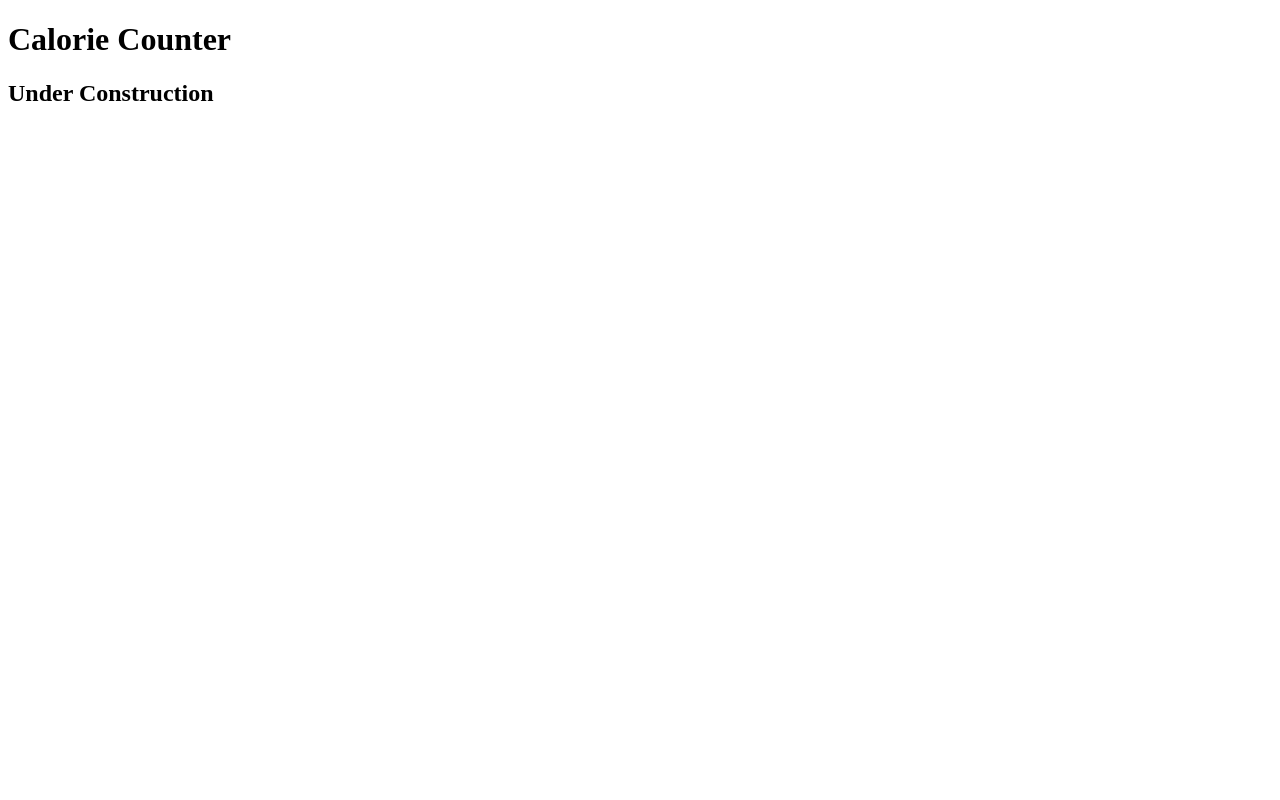
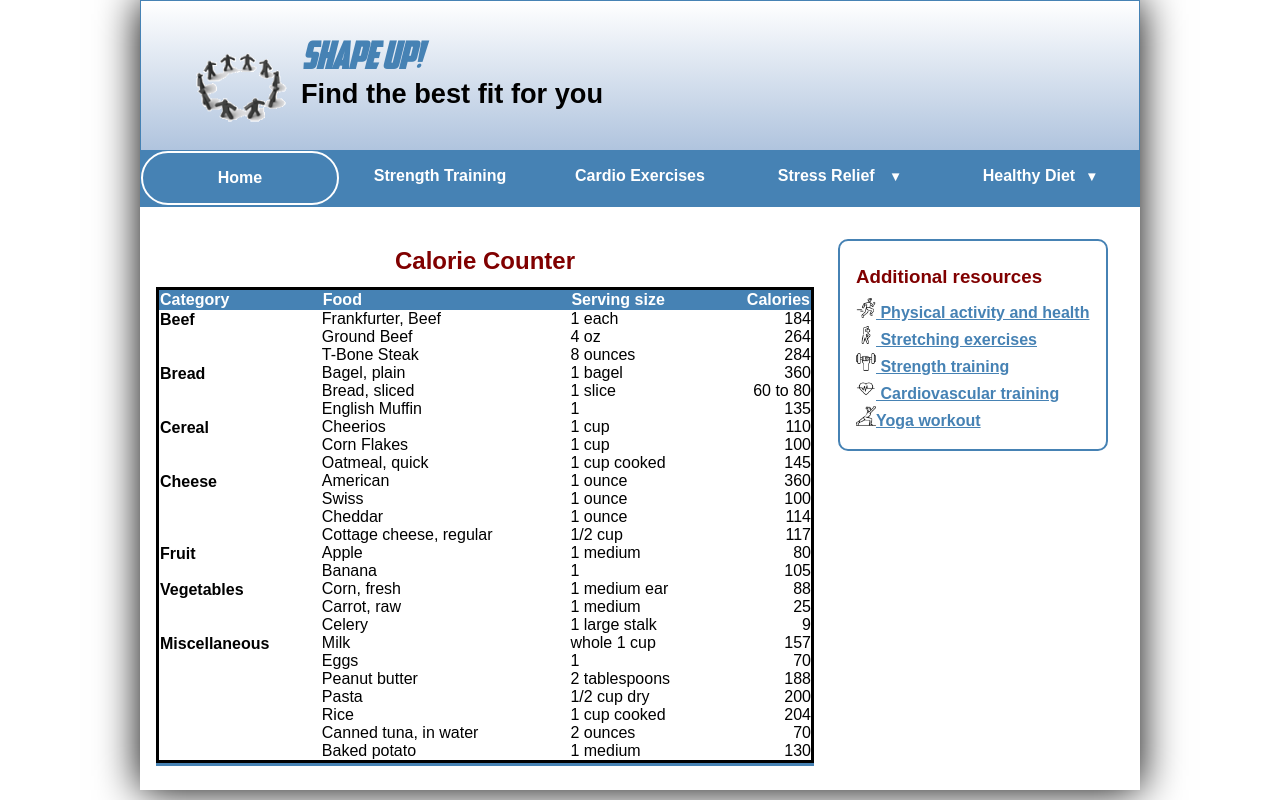
Before and after one commit to MelenaJ411/shape-up-exercises, a plain HTML site: page diet/calories.html in a window 1280 px wide. Drawn offline with Linux system fonts and the light colour scheme.

Commit message:
Shape UP done

```diff
--- a/diet/calories.html
+++ b/diet/calories.html
@@ -4,12 +4,221 @@
 	<meta charset="UTF-8">
 	<meta name="viewport" content="width=device-width, initial-scale=1.0">
 	<title>Shape Up! | Calorie Counter</title>
+	<link rel="icon" href="images/favicon.ico">
+	<link rel="stylesheet" href="../styles/main.css">
+	<link rel="stylesheet" href="../styles/calories.css">
 </head>
 
 <body>
+	<header>
+		<img src="../images/shape_up_logo.png" alt="Shape Up logo">
+		<h1>Shape Up!</h1>
+		<h2>Find the best fit for you</h2>
+	</header>
+
+	<nav class="navbar">
+		<input type="checkbox" id="menu-toggle">
+		<label for="menu-toggle" class="menu-btn"></label>
+		<ul class = "menu">
+
+			<li><a href="index.html" class = "current">Home</a></li>
+			<li><a href="strength/strength.html">Strength Training</a></li>
+			<li><a href="cardio/cardio.html">Cardio Exercises</a></li>
+				<li>
+					<a href="stress/stress.html">Stress Relief <small></small> </a>
+					<ul class="submenu">
+						<li><a href="stress/stress.html">What is Stress?</a></li>
+						<li><a href="stress/tips.html">5 Helpful Tips</a></li>
+						<li><a href="stress/meditate.html">Meditation</a></li>
+						<li><a href="stress/vipassana.html">Vipassana</a></li>
+					</ul>
+				</li>
+			<li>
+				<a href="diet/diet.html">Healthy Diet<small></small> </a>
+				<ul class="submenu">
+					<li><a href="diet/diet.html">Why a Healthy Diet?</a></li>
+					<li><a href="diet/meals.html">Plan Your Meals</a></li>
+					<li><a href="diet/calories.html">Count Your Calories</a></li>
+					<li><a href="diet/bmi.html">Calculate Your BMI</a></li>
+				</ul>
+			</li>
+		</ul>
+	</nav>
+
+
 	<main>
-	    <h1>Calorie Counter</h1>
-		<h2>Under Construction</h2>
+		<figure>
+			<figcaption><h2>Calorie Counter</h2></figcaption>
+			<table>
+				<thead>
+					<tr>
+						<th>Category</th>
+						<th>Food</th>
+						<th>Serving size</th>
+						<th class = "right">Calories</th>
+					</tr>
+				</thead>
+				<tbody>
+					<tr>
+						<th rowspan = "3">Beef</th>
+						<td>Frankfurter, Beef</td>
+						<td>1 each</td>
+						<td class = "right">184</td>
+					</tr>
+					<tr>
+						<td>Ground Beef</td>
+						<td>4 oz</td>
+						<td class = "right">264</td>
+					</tr>
+					<tr>
+						<td>T-Bone Steak</td>
+						<td>8 ounces</td>
+						<td class = "right">284</td>
+					</tr>
+					<tr>
+						<th rowspan = "3">Bread</th>
+						<td>Bagel, plain</td>
+						<td>1 bagel</td>
+						<td class = "right">360</td>
+					</tr>
+					<tr>
+						<td>Bread, sliced</td>
+						<td>1 slice</td>
+						<td class = "right">60 to 80</td>
+					</tr>
+					<tr>
+						<td>English Muffin</td>
+						<td>1</td>
+						<td class = "right">135</td>
+					</tr>
+					<tr>
+						<th rowspan = "3">Cereal</th>
+						<td>Cheerios</td>
+						<td>1 cup</td>
+						<td class = "right">110</td>
+					</tr>
+					<tr>
+						<td>Corn Flakes</td>
+						<td>1 cup</td>
+						<td class = "right">100</td>
+					</tr>
+					<tr>
+						<td>Oatmeal, quick</td>
+						<td>1 cup cooked</td>
+						<td class = "right">145</td>
+					</tr>
+					<tr>
+						<th rowspan = "4">Cheese</th>
+						<td>American</td>
+						<td>1 ounce</td>
+						<td class = "right">360</td>
+					</tr>
+					<tr>
+						<td>Swiss</td>
+						<td>1 ounce</td>
+						<td class = "right">100</td>
+					</tr>
+					<tr>
+						<td>Cheddar</td>
+						<td>1 ounce</td>
+						<td class = "right">114</td>
+					</tr>
+					<tr>
+						<td>Cottage cheese, regular</td>
+						<td>1/2 cup</td>
+						<td class = "right">117</td>
+					</tr>
+					<tr>
+						<th rowspan = "2">Fruit</th>
+						<td>Apple</td>
+						<td>1 medium</td>
+						<td class = "right">80</td>
+					</tr>
+					<tr>
+						<td>Banana</td>
+						<td>1</td>
+						<td class = "right">105</td>
+					</tr>
+					<tr>
+						<th rowspan = "3">Vegetables</th>
+						<td>Corn, fresh</td>
+						<td>1 medium ear</td>
+						<td class = "right">88</td>
+					</tr>
+						<td>Carrot, raw</td>
+						<td>1 medium</td>
+						<td class = "right">25</td>
+					</tr>
+					<tr>
+						<td>Celery</td>
+						<td>1 large stalk</td>
+						<td class = "right">9</td>
+					</tr>
+					<tr>
+						<th rowspan = "7">Miscellaneous</th>
+						<td>Milk</td>
+						<td>whole 1 cup</td>
+						<td class = "right">157</td>
+					</tr>
+					<tr>
+						<td>Eggs</td>
+						<td>1</td>
+						<td class = "right">70</td>
+					</tr>
+					<tr>
+						<td>Peanut butter</td>
+						<td>2 tablespoons</td>
+						<td class = "right">188</td>
+					</tr>
+					<tr>
+						<td>Pasta</td>
+						<td>1/2 cup dry</td>
+						<td class = "right">200</td>
+					</tr>
+					<tr>
+						<td>Rice</td>
+						<td>1 cup cooked</td>
+						<td class = "right">204</td>
+					</tr>
+					<tr>
+						<td>Canned tuna, in water</td>
+						<td>2 ounces</td>
+						<td class = "right">70</td>
+					</tr>
+					<tr>
+						<td>Baked potato</td>
+						<td>1 medium</td>
+						<td class = "right">130</td>
+					</tr>
+					</tbody>
+			</table>
+		</figure>
+
+
+
+
+		<aside>
+			<h3>Additional resources</h3>
+			<ul>
+
+			<li><img src="../images/run-icon.png" alt="Run Icon"><a href="https://www.cdc.gov/physical-activity-basics/benefits/index.html"> Physical activity and health</a></li>
+
+
+			<li><img src="../images/stretch-icon.png" alt="Stretch Icon"><a href="https://www.heart.org/en/healthy-living/fitness/fitness-basics/flexibility-exercise-stretching"> Stretching exercises</a></li>
+
+
+			<li><img src="../images/strength-icon.png" alt="Strength Icon"><a href="https://www.heart.org/en/healthy-living/fitness/fitness-basics/strength-and-resistance-training-exercise"> Strength training</a></li>
+
+
+			<li><img src="../images/cardio-icon.png" alt="Cardio Icon"><a href="https://www.health.harvard.edu/exercise-and-fitness/interval-training-for-a-stronger-heart"> Cardiovascular training</a></li>
+
+
+			<li><img src="../images/yoga-icon.png" alt="Yoga Icon"><a href= "https://www.self.com/gallery/power-yoga-workout">Yoga workout</a></li>
+
+			</ul>
+
+			</aside>
+
     </main>
 </body>
 </html>
--- /dev/null
+++ b/styles/calories.css
@@ -0,0 +1,76 @@
+table {
+  width: 100%;
+  border-collapse: collapse;
+  border: 3px solid black;
+}
+
+figcaption{
+    & h2{
+        color: maroon;
+        text-align: center;
+    }
+}
+
+ thead {
+        background-color: steelblue;
+
+        & th {
+            color: white;
+            text-align: left;
+        }
+
+    }
+
+
+    th {
+        padding: 1px;
+        text-align: left;
+
+        vertical-align: top;
+    }
+
+    .right {
+        text-align: right;
+    }
+
+
+
+
+
+
+
+
+
+
+@media (max-width: 559px) {
+
+
+    th, td {
+        display: block;
+        width: 100%;
+        box-sizing: border-box;
+        padding-left: 0.5em;
+    }
+    thead{
+        display: none;
+    }
+
+    .right {
+        text-align: left;
+
+    }
+
+    .right::after {
+        content: " calories";
+    }
+
+    th:first-child {
+        background-color: steelblue;
+        color: white;
+    }
+
+    td:first-of-type {
+        font-weight: bold;
+    }
+
+}
```
